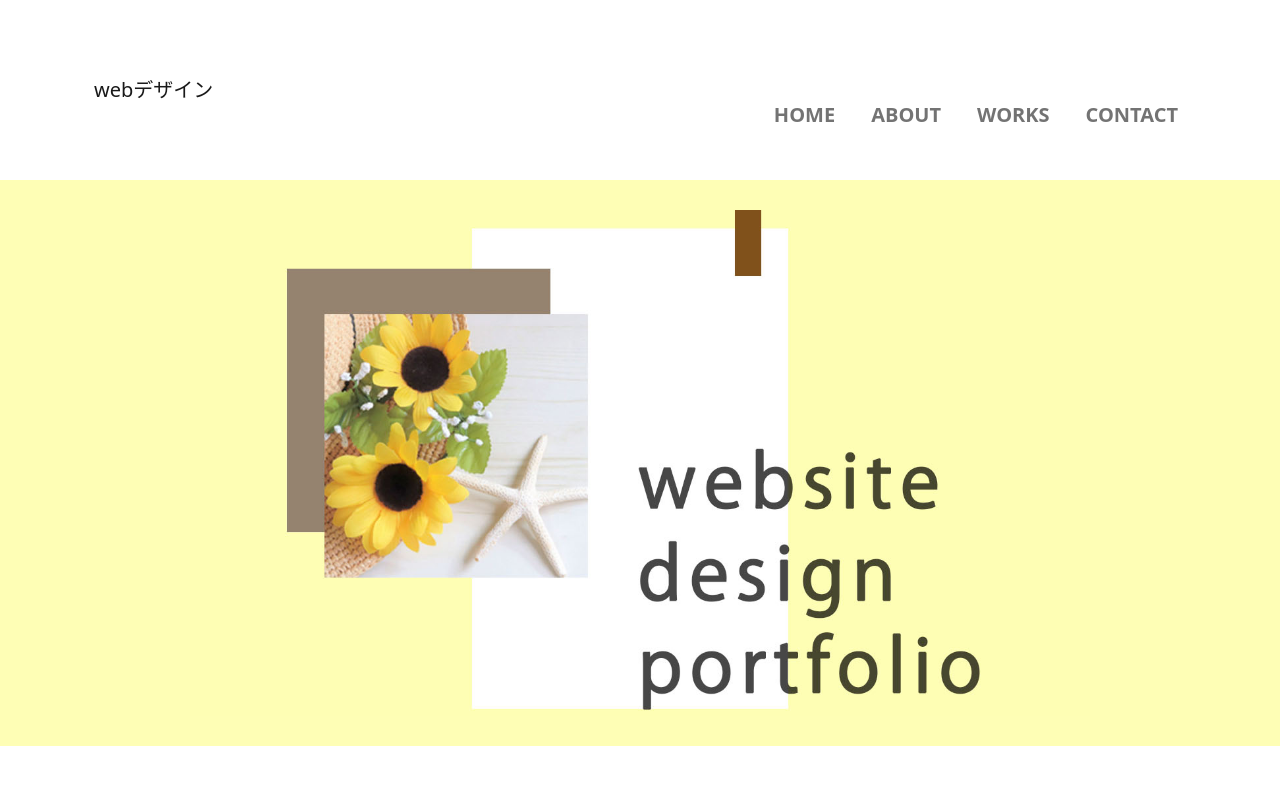
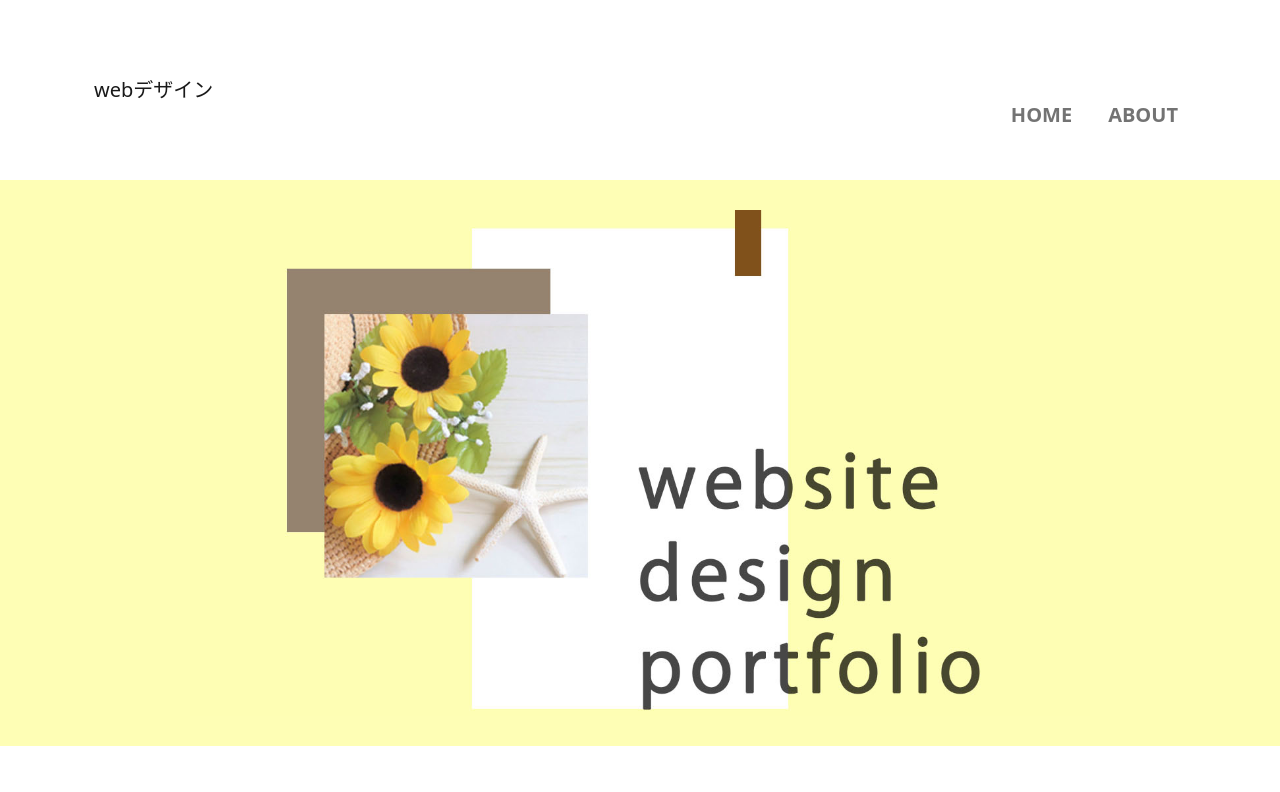
Before and after one commit to yuiyui1472/portofolio, a plain HTML site: page index.html in a window 1280 px wide. Shown: the top 792 px of the page. Drawn offline with nearby package versions, Linux system fonts and the light colour scheme.

Commit message:
Update index.html

```diff
--- a/index.html
+++ b/index.html
@@ -25,12 +25,6 @@
                   </li>
                   <li class="nav-item">
                     <a class="nav-link" href="about.html">ABOUT</a>
-                  </li>
-                  <li class="nav-item">
-                    <a class="nav-link" href="#works">WORKS</a>
-                  </li>
-                  <li class="nav-item">
-                    <a class="nav-link" href="#contact">CONTACT</a>
                   </li>
                 </ul>
               </div>
```
